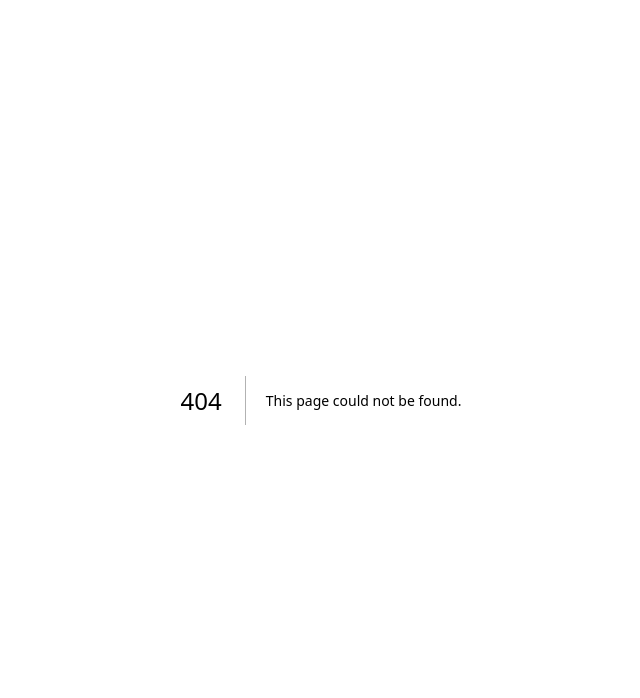
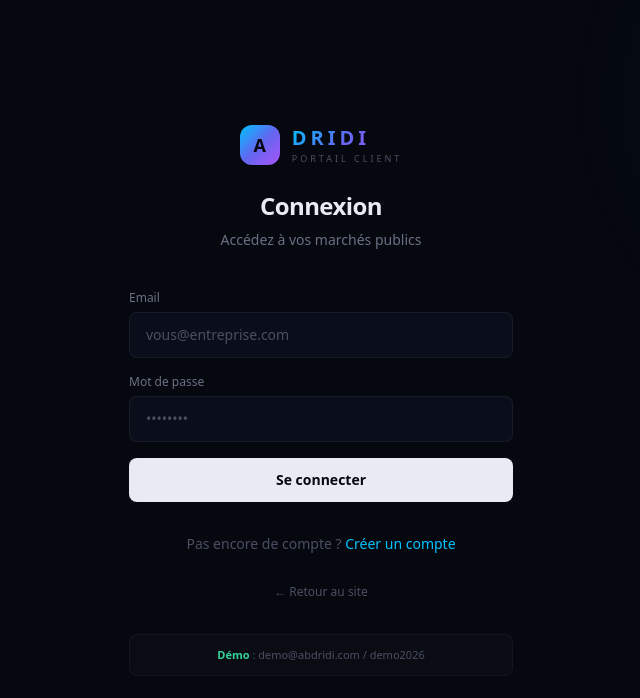
Before and after one commit to bilel83502-sketch/abdridi-portal, a Next.js app: page /auth/login in a window 1280 px wide. Before the commit this address had no page. Shown: the top 698 px of the page, without its empty margins (319-959 px from the left). Built offline with nearby package versions, Linux system fonts and the light colour scheme.

Commit message:
Create page.tsx

```diff
--- /dev/null
+++ b/app/auth/login/page.tsx
@@ -0,0 +1,74 @@
+'use client';
+
+import { useState } from 'react';
+import { signIn } from 'next-auth/react';
+import { useRouter } from 'next/navigation';
+import Link from 'next/link';
+
+export default function LoginPage() {
+  const router = useRouter();
+  const [email, setEmail] = useState('');
+  const [password, setPassword] = useState('');
+  const [error, setError] = useState('');
+  const [loading, setLoading] = useState(false);
+
+  async function handleSubmit(e: React.FormEvent) {
+    e.preventDefault();
+    setError('');
+    setLoading(true);
+    const res = await signIn('credentials', { email, password, redirect: false });
+    if (res?.error) { setError('Email ou mot de passe incorrect.'); setLoading(false); }
+    else { router.push('/dashboard'); }
+  }
+
+  return (
+    <div className="min-h-screen flex items-center justify-center px-4" style={{ background: '#06080F' }}>
+      <div className="fixed inset-0 pointer-events-none">
+        <div className="absolute -top-[200px] -right-[200px] w-[600px] h-[600px] rounded-full opacity-[0.05]" style={{ background: 'radial-gradient(circle, #00C2FF, transparent 70%)' }} />
+        <div className="absolute -bottom-[300px] -left-[200px] w-[500px] h-[500px] rounded-full opacity-[0.04]" style={{ background: 'radial-gradient(circle, #6366F1, transparent 70%)' }} />
+      </div>
+      <div className="w-full max-w-sm relative z-10">
+        <div className="text-center mb-10 animate-in">
+          <div className="inline-flex items-center gap-3 mb-6">
+            <div className="w-10 h-10 rounded-xl flex items-center justify-center font-extrabold text-lg text-bg"
+              style={{ background: 'linear-gradient(135deg, #00C2FF, #6366F1, #A855F7)' }}>A</div>
+            <div className="text-left">
+              <div className="text-xl font-extrabold tracking-[4px]"
+                style={{ background: 'linear-gradient(135deg, #00C2FF, #6366F1, #A855F7)', WebkitBackgroundClip: 'text', WebkitTextFillColor: 'transparent' }}>DRIDI</div>
+              <div className="text-[9px] font-medium tracking-[3px] text-txt-faint uppercase">Portail Client</div>
+            </div>
+          </div>
+          <h1 className="text-2xl font-bold text-txt tracking-tight">Connexion</h1>
+          <p className="text-sm text-txt-muted mt-2">Accédez à vos marchés publics</p>
+        </div>
+        <form onSubmit={handleSubmit} className="space-y-4 animate-in-d1">
+          {error && <div className="bg-red-500/10 border border-red-500/20 rounded-lg px-4 py-3 text-sm text-red-400">{error}</div>}
+          <div>
+            <label className="block text-xs font-medium text-txt-muted mb-1.5">Email</label>
+            <input type="email" value={email} onChange={e => setEmail(e.target.value)} className="input" placeholder="vous@entreprise.com" required />
+          </div>
+          <div>
+            <label className="block text-xs font-medium text-txt-muted mb-1.5">Mot de passe</label>
+            <input type="password" value={password} onChange={e => setPassword(e.target.value)} className="input" placeholder="••••••••" required />
+          </div>
+          <button type="submit" disabled={loading} className="btn-primary w-full disabled:opacity-50 disabled:cursor-not-allowed">
+            {loading ? <div className="w-5 h-5 border-2 border-bg border-t-transparent rounded-full animate-spin" /> : 'Se connecter'}
+          </button>
+        </form>
+        <div className="mt-8 text-center animate-in-d2">
+          <p className="text-sm text-txt-faint">Pas encore de compte ?{' '}
+            <Link href="/auth/register" className="text-accent-cyan hover:text-white transition-colors font-medium">Créer un compte</Link>
+          </p>
+        </div>
+        <div className="mt-6 text-center animate-in-d3">
+          <Link href="https://abdridi.com" className="text-xs text-txt-faint hover:text-txt-muted transition-colors">← Retour au site</Link>
+        </div>
+        <div className="mt-8 p-3 rounded-lg border border-white/[0.04] bg-white/[0.02] animate-in-d4">
+          <p className="text-[11px] text-txt-faint text-center">
+            <span className="text-accent-green font-semibold">Démo</span> : demo@abdridi.com / demo2026
+          </p>
+        </div>
+      </div>
+    </div>
+  );
+}
```
